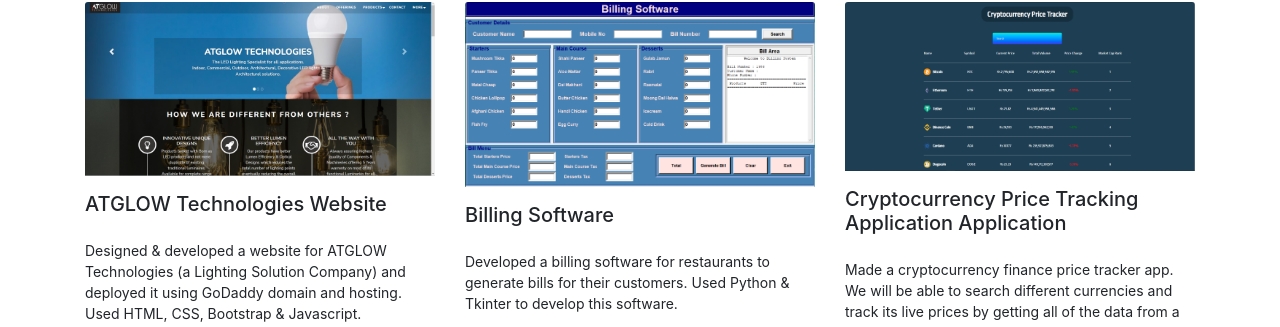
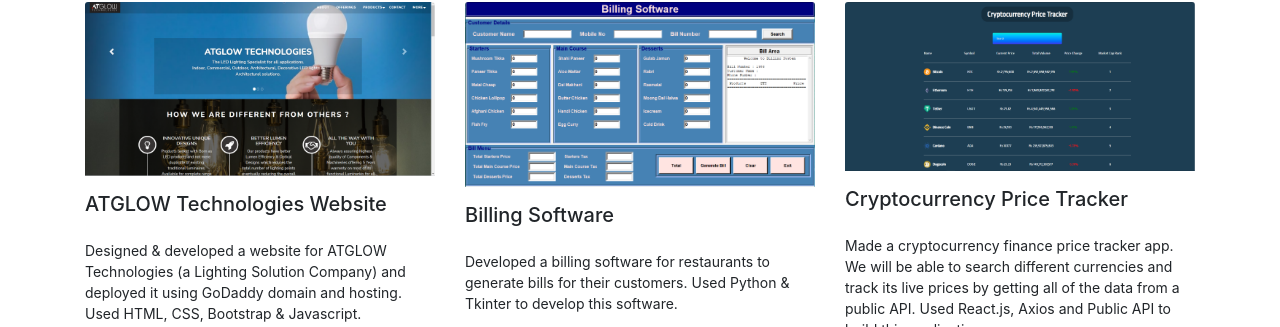
Before and after one commit to Rahul7k/portfolio, a plain HTML site: page index.html in a window 1280 px wide. Shown: the part 1436-1763 px from the top of the page. Drawn offline with nearby package versions, Linux system fonts and the light colour scheme; a script that the page names is missing.

Commit message:
Update index.html

```diff
--- a/index.html
+++ b/index.html
@@ -265,8 +265,7 @@
                         <!--<div
                             class="date-pos bg-info-gradiant p-2 d-inline-block text-center rounded text-white position-absolute">
                             React<span class="d-block">Project</span></div>-->
-                        <h5 class="font-weight-medium mt-3"><a class="text-decoration-none link">Cryptocurrency Price Tracking Application
-                                Application</a></h5>
+                        <h5 class="font-weight-medium mt-3"><a class="text-decoration-none link">Cryptocurrency Price Tracker</a></h5>
                         <p class="mt-3">Made a cryptocurrency finance price tracker app. We will be able to search different currencies and track
                             its live prices by getting all of the data from a public API. Used React.js, Axios and Public API to build this application.</p>
                         <div class="padding">
```
